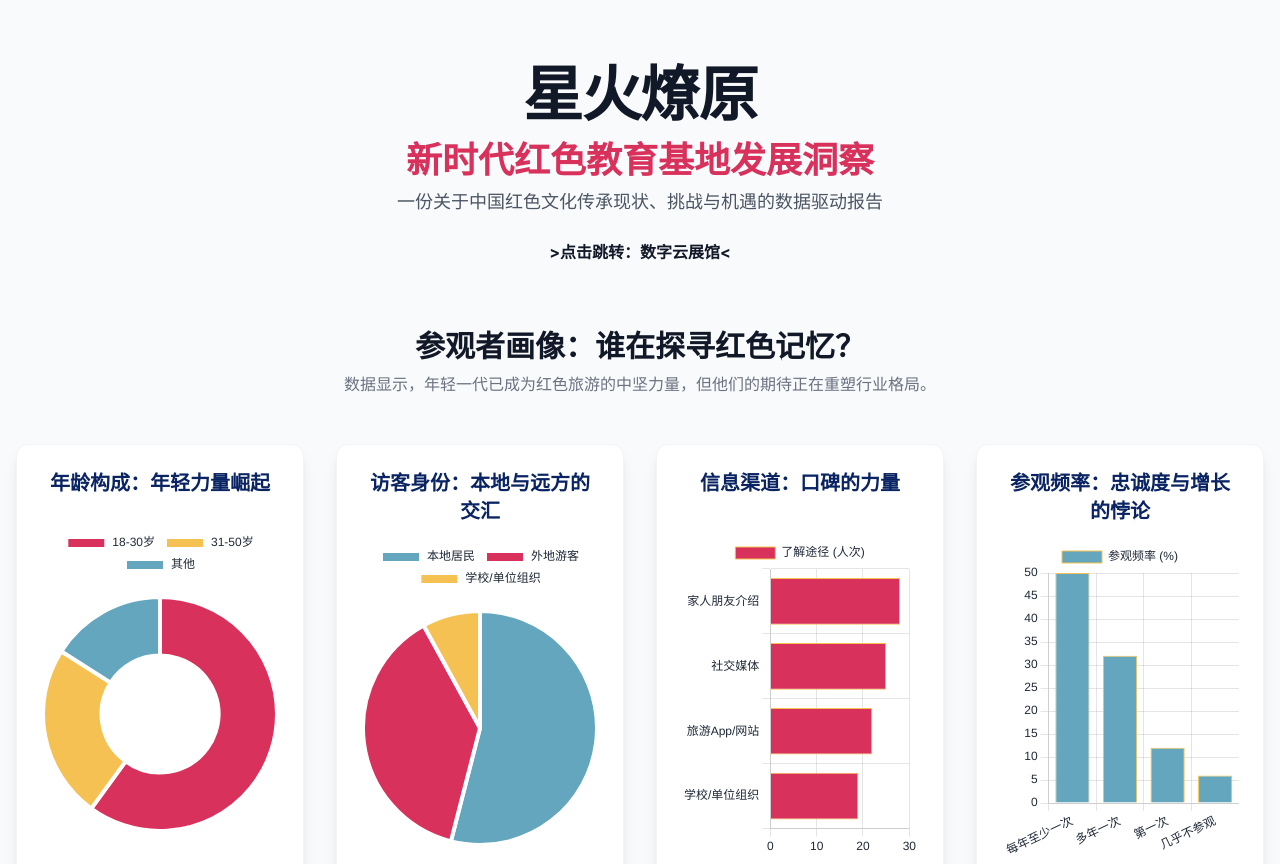
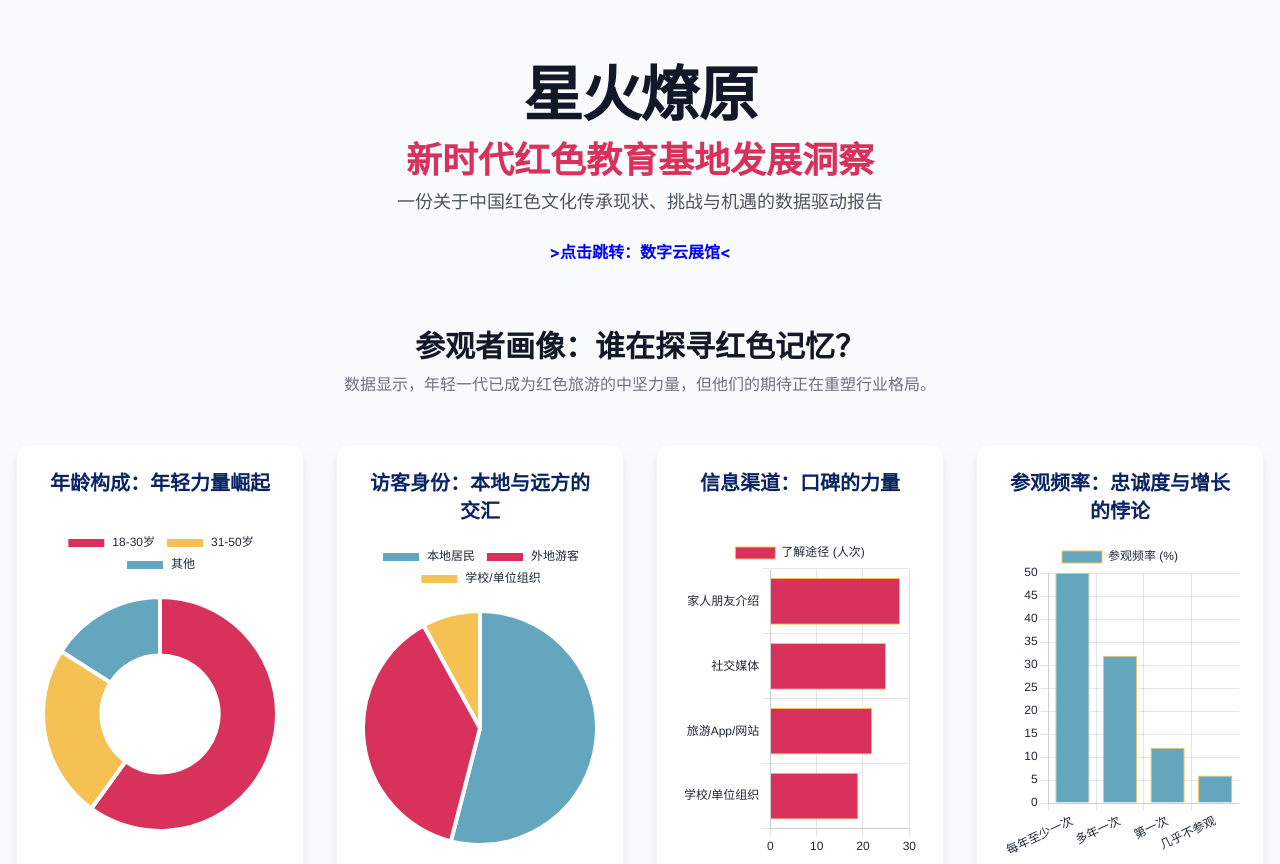
Before and after one commit to LHStudio/xiasanxiang, a plain HTML site: page index.html in a window 1280 px wide. Shown: the top 864 px of the page. Drawn offline with nearby package versions, Linux system fonts and the light colour scheme.

Commit message:
Update index.html

```diff
--- a/index.html
+++ b/index.html
@@ -34,7 +34,8 @@
             <h2 class="text-2xl md:text-4xl font-bold text-[#D8315B] mb-2">新时代红色教育基地发展洞察</h2>
             <p class="max-w-3xl mx-auto text-lg text-gray-600">一份关于中国红色文化传承现状、挑战与机遇的数据驱动报告</p>
             <br>
-            <a href="https://sway.cloud.microsoft/CVNF2Tqu0guTQCJb?ref=Link"><strong>>点击跳转：数字云展馆<</strong></a>
+           <a href="https://sway.cloud.microsoft/CVNF2Tqu0guTQCJb?ref=Link" style="color: blue;" onclick="this.style.color='red'"><strong>>点击跳转：数字云展馆<</strong></a>
+
         </header>
 
         <section id="demographics" class="mb-20">
```
